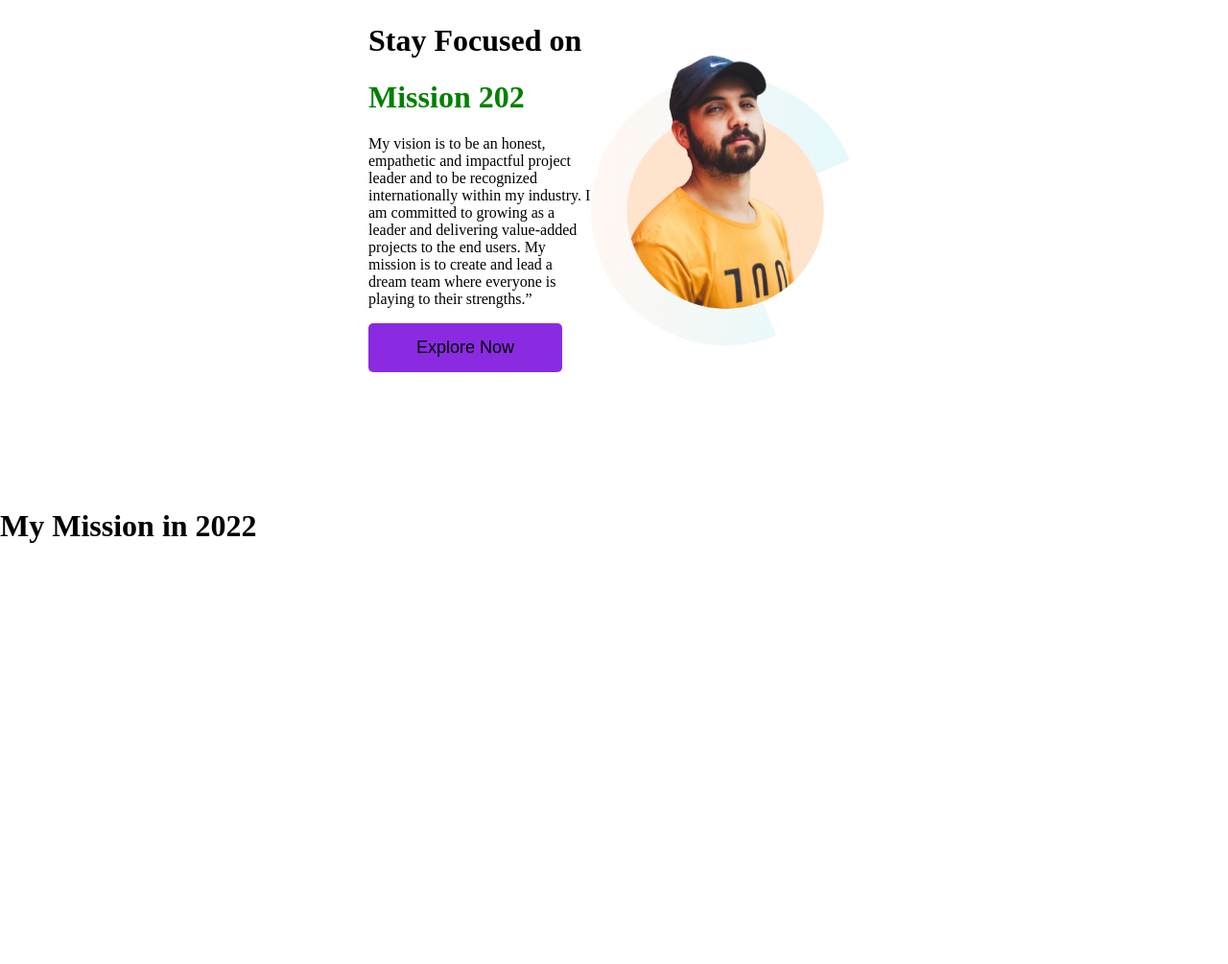
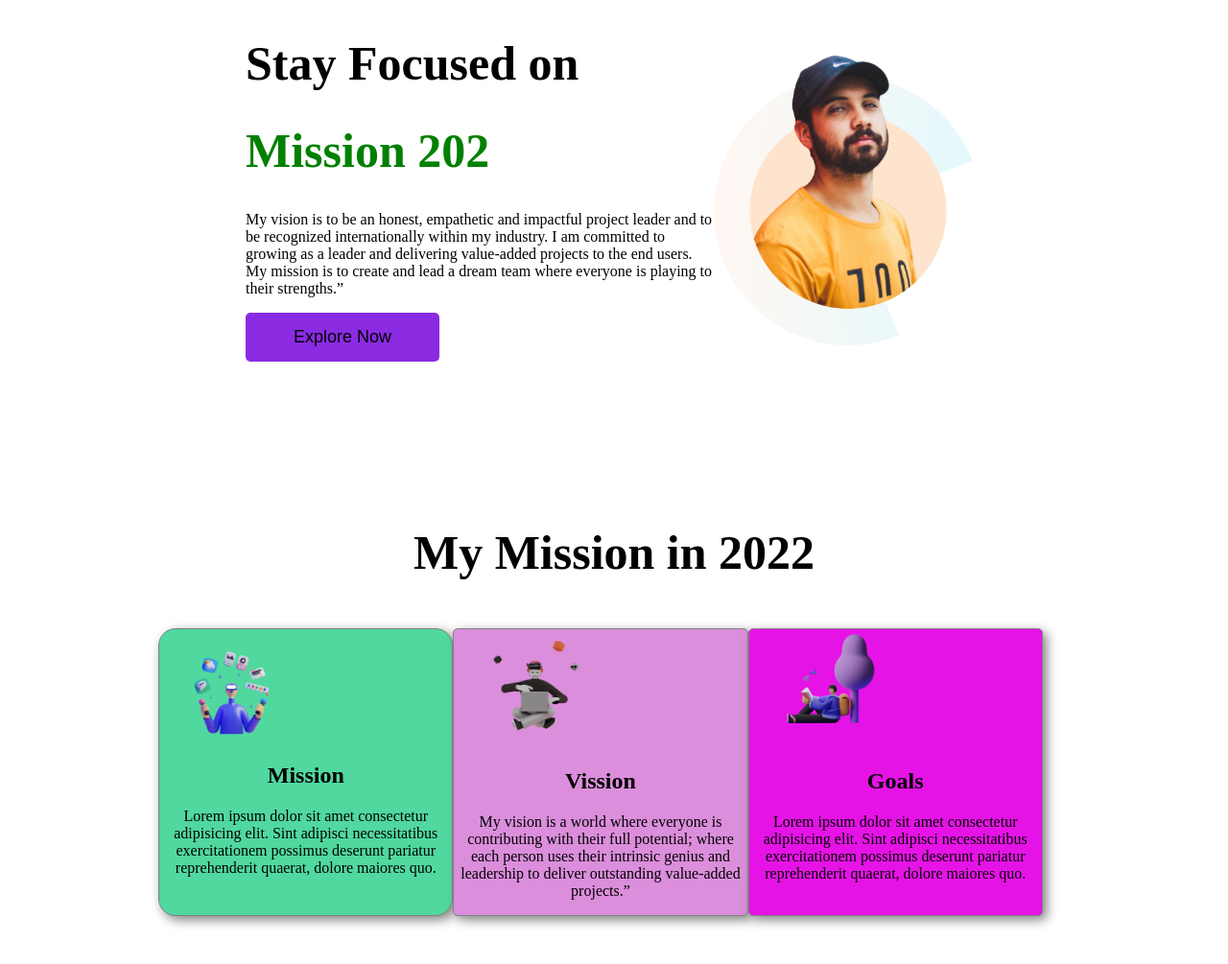
Before and after one commit to sazibkhan/programming-hero-first-assignment, a plain HTML site: page index.html in a window 1280 px wide. Shown: the part 117-1122 px from the top of the page at 96% size. Before the commit the page ends 800 px from the top, so only its background shows below. Drawn offline with Linux system fonts and the light colour scheme.

Commit message:
Second Section Already Done.....

```diff
--- a/index.html
+++ b/index.html
@@ -38,11 +38,59 @@
     <div class="second-section">
         <h1>My Mission in 2022</h1>
 
+        <div class="all-mission">
+            <div class="mission">
+                <div class="mission-logo">
+                    <div class="div-img">
+                        <img src="./images/illustrators/illustrator-1.png" alt="" />
+                    </div>
+                </div>
+                <div class="buttom-section">
+                    <h2>Mission</h2>
+                    <p>
+                        Lorem ipsum dolor sit amet consectetur adipisicing elit. Sint
+                        adipisci necessitatibus exercitationem possimus deserunt pariatur
+                        reprehenderit quaerat, dolore maiores quo.
+                    </p>
+                </div>
+            </div>
+
+            <div class="vission">
+                <div class="mission-logo">
+                    <div class="div-img">
+                        <img src="./images/illustrators/illustrator-2.png" alt="" />
+                    </div>
+                </div>
+                <div class="buttom-section">
+                    <h2>Vission</h2>
+                    <p>
+                        My vision is a world where everyone is contributing with their full potential; where each person
+                        uses their intrinsic genius and leadership to deliver outstanding value-added projects.”
+                    </p>
+                </div>
+            </div>
+
+            <div class="goals">
+                <div class="mission-logo">
+                    <div class="div-img">
+                        <img src="./images/illustrators/illustrator-3.png" alt="" />
+                    </div>
+                </div>
+                <div class="buttom-section">
+                    <h2>Goals</h2>
+                    <p>
+                        Lorem ipsum dolor sit amet consectetur adipisicing elit. Sint
+                        adipisci necessitatibus exercitationem possimus deserunt pariatur
+                        reprehenderit quaerat, dolore maiores quo.
+                    </p>
+                </div>
+            </div>
 
 
+        </div>
     </div>
 
-
+    <!--Third Section Start-->
 
 </body>
 
--- a/style.css
+++ b/style.css
@@ -8,7 +8,7 @@ body{
 .first-section{
     display: flex;
     border: 0px solid gray;
-    width: 40%;
+    width: 60%;
     padding: 120px;
     margin: 0 auto;
 }
@@ -30,3 +30,55 @@ body{
     color: white;
     cursor: pointer;
   }
+h1{
+    font-size: 50px;
+}
+
+
+  /* Secound Section Start */
+
+.second-section {
+    text-align: center;
+    margin-top: 50px;
+  }
+
+  .all-mission {
+    display: flex;
+    justify-content: space-around;
+    padding: 0px;
+    width: 90%;
+    margin: 50px;
+
+  }
+  .mission{
+    width: 350px;
+    height: auto;
+    border: 1px solid gray;
+    box-shadow: 4px 4px 12px gray;
+    border-radius: 18px;
+    background-color: rgb(80, 216, 159);
+    margin-left: 10%;
+  }
+  .vission{
+    width: 350px;
+    height: auto;
+    border: 1px solid gray;
+    box-shadow: 4px 4px 12px gray;
+    border-radius: 5px;
+    background-color: rgb(219, 142, 219);
+
+  }
+  .goals{
+    width: 350px;
+    height: auto;
+    border: 1px solid gray;
+    box-shadow: 4px 4px 12px gray;
+    border-radius: 5px;
+    background-color: rgb(230, 19, 230);
+    margin-right: 10%;
+  }
+  .mission-logo img {
+    width: 40%;
+    margin-right: 45%;
+
+  }
```
Also changed, not shown: images/illustrators/illustrator-1.png (added), images/illustrators/illustrator-2.png (added), images/illustrators/illustrator-3.png (added), images/map.png (deleted).
